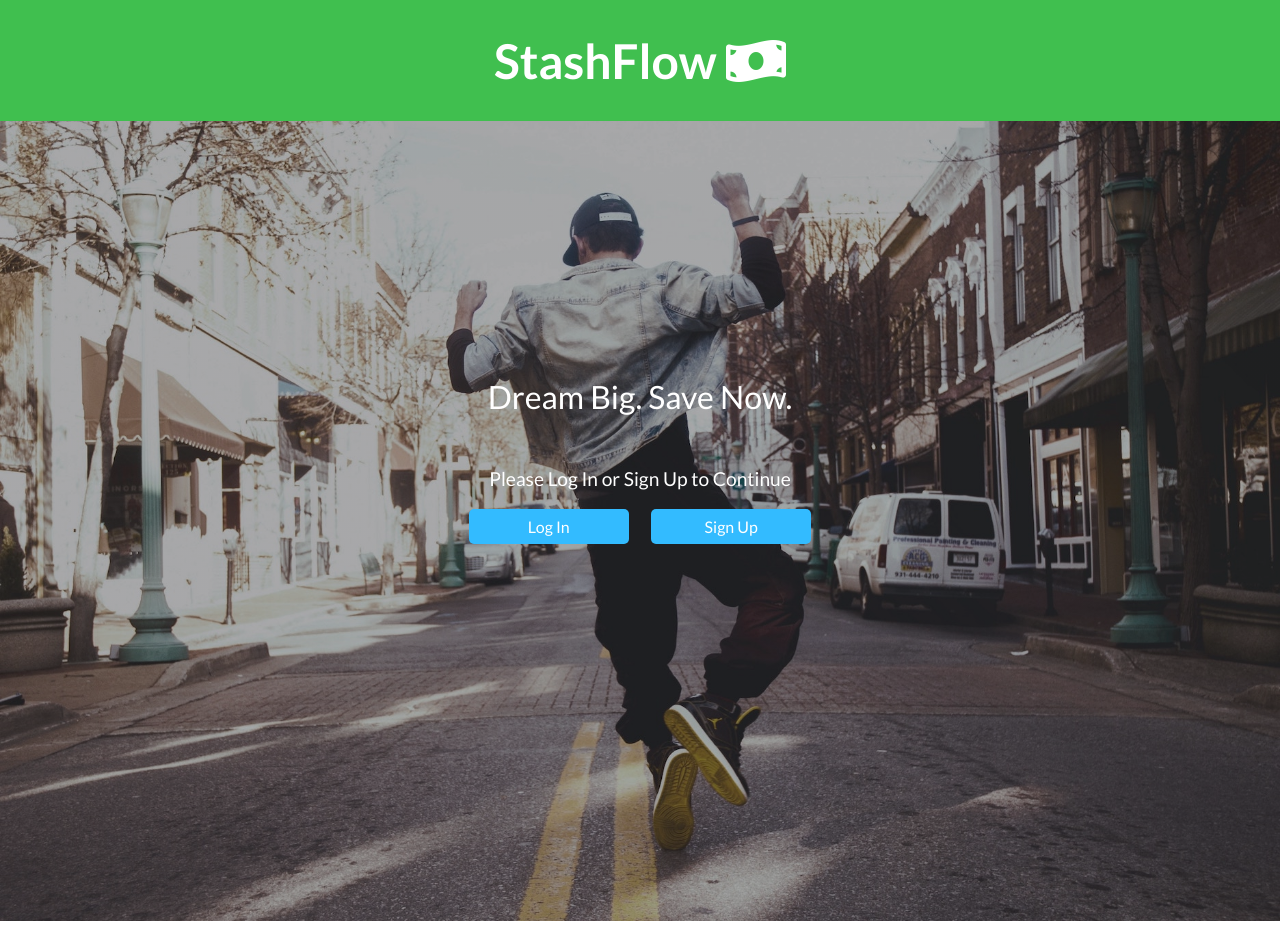
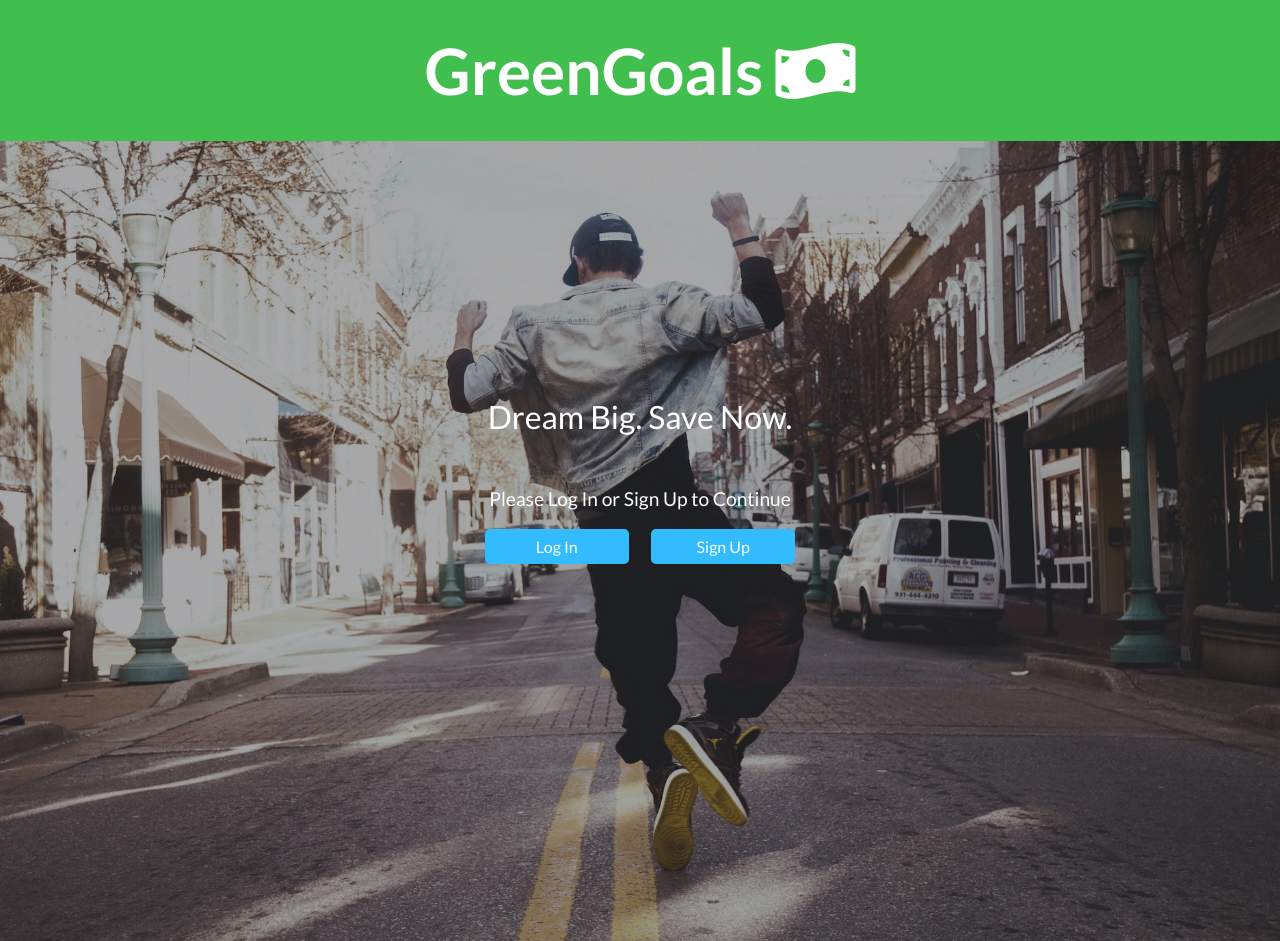
Before and after one commit to TobiasNorton/savings-fullstack, a React (Create React App) app in the folder client/: page / in a window 1280 px wide. Built offline with nearby package versions, Linux system fonts and the light colour scheme; what auth0-js would draw is missing.

Commit message:
Adds Coolvetica font to title

```diff
--- a/client/src/App.js
+++ b/client/src/App.js
@@ -2,11 +2,11 @@ import React, { Component } from 'react'
 import './App.css'
 import { Router, Route } from 'react-router-dom'
 import Welcome from './Welcome'
-// import Home from './Home'
 import NewGoal from './NewGoal'
 import MyGoals from './MyGoals'
 import EditGoal from './EditGoal'
 import ChooseGoal from './ChooseGoal'
+import axios from 'axios'
 
 import auth from './auth'
 import history from './history'
@@ -29,11 +29,10 @@ class App extends Component {
             render={() => {
               auth.handleAuthentication(() => {
                 // NOTE: Uncomment the following lines if you are using axios
-                //
                 // Set the axios authentication headers
-                // axios.defaults.headers.common = {
-                //   Authorization: auth.authorizationHeader()
-                // }
+                axios.defaults.headers.common = {
+                  Authorization: auth.authorizationHeader()
+                }
               })
               return <></>
             }}
--- a/client/src/Header.js
+++ b/client/src/Header.js
@@ -55,7 +55,7 @@ class Header extends Component {
     return (
       <div>
         <h1 className="title">
-          StashFlow <i class="fas fa-money-bill-wave" />
+          GreenGoals <i class="fas fa-money-bill-wave" />
         </h1>
         <nav className="nav-bar">
           <Link to="/goals" className="nav-link">
--- a/client/src/Welcome.js
+++ b/client/src/Welcome.js
@@ -1,4 +1,5 @@
 import React, { Component } from 'react'
+import { Link } from 'react-router-dom'
 
 class Welcome extends Component {
   render() {
@@ -6,7 +7,7 @@ class Welcome extends Component {
       <div className="welcome">
         <div>
           <h1 className="title">
-            StashFlow <i class="fas fa-money-bill-wave" />
+            GreenGoals <i class="fas fa-money-bill-wave" />
           </h1>
           {/* <nav className="nav-bar">
             <p>My Goals</p>
@@ -18,8 +19,16 @@ class Welcome extends Component {
           <p className="tagline">Dream Big. Save Now.</p>
           <p className="please-login">Please Log In or Sign Up to Continue</p>
           <div>
-            <button>Log In</button>
-            <button>Sign Up</button>
+            {/* <button>Log In</button>
+            <button>Sign Up</button> */}
+            <div className="login-buttons-container">
+              <Link to="/login" className="login-button">
+                Log In
+              </Link>
+              <Link to="/login" className="login-button">
+                Sign Up
+              </Link>
+            </div>
           </div>
         </section>
       </div>
--- a/client/src/index.css
+++ b/client/src/index.css
@@ -13,6 +13,11 @@ code {
 
 * {
   font-family: 'Lato', sans-serif;
+}
+
+@font-face {
+  font-family: 'Coolvetica', 'Lato', sans-serif;
+  src: url('./Assets/coolveticarg.ttf');
 }
 
 .nav-bar {
@@ -51,8 +56,9 @@ code {
 }
 
 .title {
+  font-family: 'Coolvetica', 'Lato', sans-serif;
   text-align: center;
-  font-size: 3rem;
+  font-size: 4rem;
   color: white;
   background-color: hsla(127, 50%, 50%, 1);
   margin: 0;
@@ -90,6 +96,24 @@ code {
   padding: 0.5rem;
   margin: 0 0.7rem;
   width: 10rem;
+}
+
+.login-buttons-container {
+  display: flex;
+}
+
+.login-button {
+  font-size: 1rem;
+  color: white;
+  border: none;
+  border-radius: 5px;
+  background-color: hsl(200, 100%, 60%);
+  padding: 0.5rem;
+  margin: 0 0.7rem;
+  text-decoration: none;
+  width: 8rem;
+  display: flex;
+  justify-content: center;
 }
 
 .goals-list {
```
Also changed, not shown: client/src/Home.js (deleted, +0 -9 lines), client/src/Assets/coolveticarg.ttf (added), 1 other file (tests, documents, lock files or other folders).
